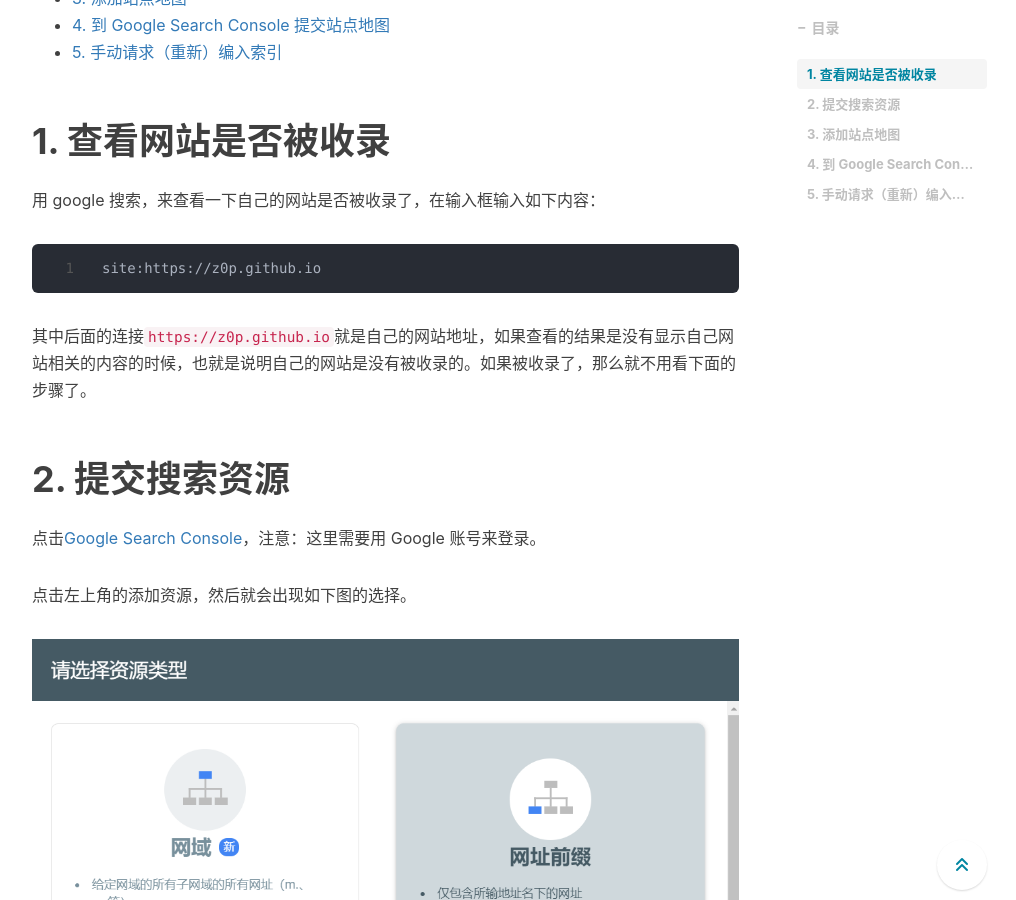
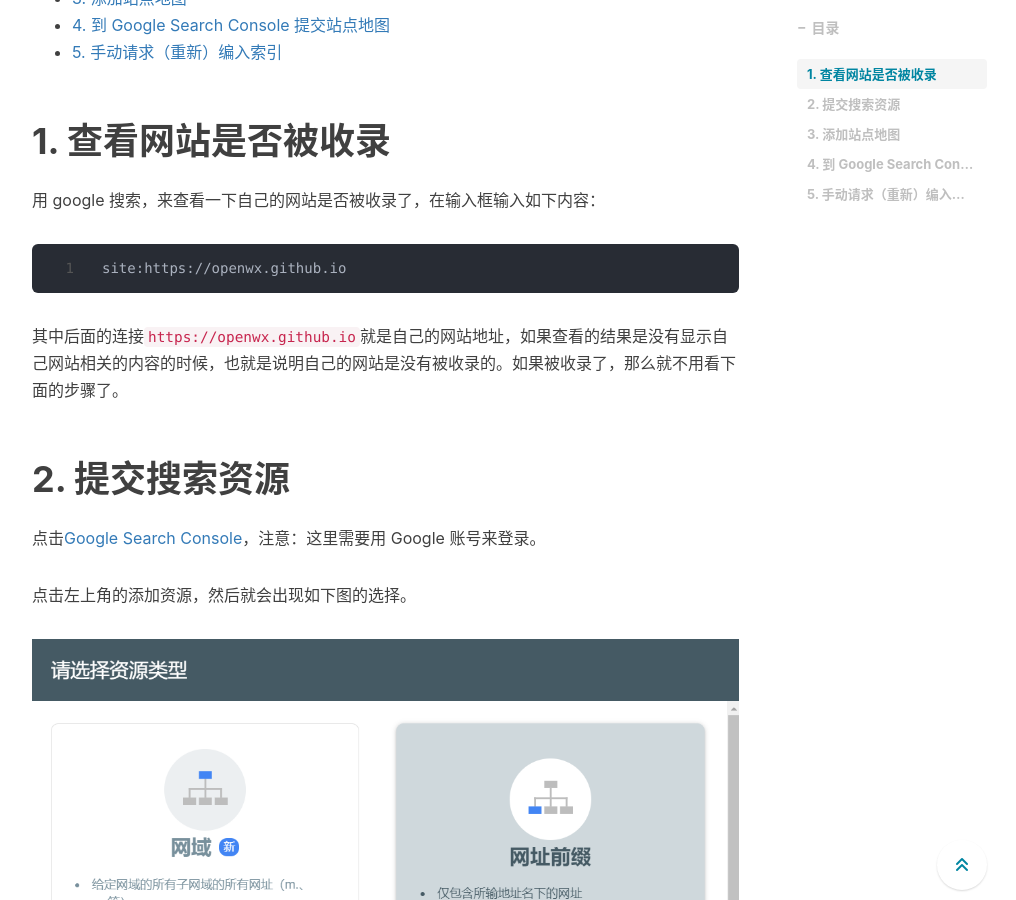
Before and after one commit to Turing-bot/Blog, a Jekyll site: the page built from _posts/2022-09-26-Jekyll-SEO.md, in a window 1280 px wide and 900 px high, scrolled down 743 px. Shown: the whole window, without its empty margins (233-1249 px from the left). Built offline with Jekyll 4.4.1, drawn with Linux system fonts in a browser that asks for light colours; nearby versions of some CDN libraries; comment, search, counter and statistics services are not loaded; some of the changed text lies outside the part shown.

Commit message:
update blog

````diff
--- a/_config.yml
+++ b/_config.yml
@@ -5,13 +5,13 @@ header-img: img/head-bg/home.jpg
 email: 6199599@gmail.com
 description: 'web apps, programming talk, and random thoughts'
 keyword: '张文庆的博客'
-url: 'https://z0p.github.io/' # your host, for absolute URL
+url: 'https://openwx.github.io/' # your host, for absolute URL
 baseurl: '' # for example, '/blog' if your blog hosted on 'host/blog'
 
 # Publish posts or collection documents with a future date.
 future: true
 
-github_username: z0p
+github_username: openwx
 telegram_username: github1s
 
 # Build settings
@@ -45,12 +45,12 @@ kramdown:
       start_line: 1
 
 # giscus settings
-giscus_username: z0p
+giscus_username: openwx
 
 # Sidebar settings
 sidebar: true # whether or not using Sidebar.
 sidebar-about-description: '有意义的活着。'
-sidebar-avatar: https://github.com/z0p.png # use absolute URL, seeing it's used in both `/` and `/about/`
+sidebar-avatar: https://github.com/openwx.png # use absolute URL, seeing it's used in both `/` and `/about/`
 
 # Featured Tags
 featured-tags: true # whether or not using Feature-Tags
--- a/_includes/footer.html
+++ b/_includes/footer.html
@@ -126,7 +126,7 @@
 
     /*
      * Doc: https://github.com/davist11/jQuery-One-Page-Nav
-     * Fork by z0p to support padding
+     * Fork by openwx to support padding
      */
     async("{{ '/js/jquery.nav.js' | prepend: site.baseurl }}", function () {
         $('.catalog-body').onePageNav({
--- a/_layouts/post.html
+++ b/_layouts/post.html
@@ -47,7 +47,7 @@ layout: default
         {% if site.giscus_username %}
         <script
           src="https://giscus.app/client.js"
-          data-repo="z0p/z0p.github.io"
+          data-repo="openwx/openwx.github.io"
           data-repo-id="R_kgDOH67Q1Q"
           data-category="Announcements"
           data-category-id="DIC_kwDOH67Q1c4CRMUL"
--- a/_posts/2022-09-26-Jekyll-SEO.md
+++ b/_posts/2022-09-26-Jekyll-SEO.md
@@ -26,10 +26,10 @@ tags:
 用 google 搜索，来查看一下自己的网站是否被收录了，在输入框输入如下内容：
 
 ```
-site:https://z0p.github.io
+site:https://openwx.github.io
 ```
 
-其中后面的连接`https://z0p.github.io`就是自己的网站地址，如果查看的结果是没有显示自己网站相关的内容的时候，也就是说明自己的网站是没有被收录的。如果被收录了，那么就不用看下面的步骤了。
+其中后面的连接`https://openwx.github.io`就是自己的网站地址，如果查看的结果是没有显示自己网站相关的内容的时候，也就是说明自己的网站是没有被收录的。如果被收录了，那么就不用看下面的步骤了。
 
 # 2. 提交搜索资源
 
@@ -73,7 +73,7 @@ site:https://z0p.github.io
 
 ![](/img/in-post/2022-09-26-Jekyll-SEO/%E6%8F%90%E4%BA%A4%E7%AB%99%E7%82%B9%E5%9C%B0%E5%9B%BE%E6%88%90%E5%8A%9F.png)
 
-但是，发现如果再次在 google 搜索框中输入`site:https//z0p.github.io`发现还是出现一样的结果，这是因为要等的 google 下一次更新索引的时候才会将你添加的内容收录进去的。
+但是，发现如果再次在 google 搜索框中输入`site:https//openwx.github.io`发现还是出现一样的结果，这是因为要等的 google 下一次更新索引的时候才会将你添加的内容收录进去的。
 
 # 5. 手动请求（重新）编入索引
 
--- a/js/blog.js
+++ b/js/blog.js
@@ -6,12 +6,12 @@
 
 /*!
 * Blog v1.6.0 (http://startbootstrap.com)
-* Copyright 2016 @z0p
+* Copyright 2016 @openwx
 * Licensed under Apache 2.0
 */
 
 // Tooltip Init
-// Unuse by z0p since V1.6: Titles now display by default so there is no need for tooltip
+// Unuse by openwx since V1.6: Titles now display by default so there is no need for tooltip
 // $(function() {
 //     $("[data-toggle='tooltip']").tooltip();
 // });
@@ -19,7 +19,7 @@
 
 // make all images responsive
 /*
- * Unuse by z0p
+ * Unuse by openwx
  * actually only Portfolio-Pages can't use it and only post-img need it.
  * so I modify the _layout/post and CSS to make post-img responsive!
  */
--- a/js/sw-registration.js
+++ b/js/sw-registration.js
@@ -1,7 +1,7 @@
 /* ===========================================================
  * sw-registration.js
  * ===========================================================
- * Copyright 2016 @z0p
+ * Copyright 2016 @openwx
  * Licensed under Apache 2.0
  * Register service worker.
  * ========================================================== */
--- a/less/blog.less
+++ b/less/blog.less
@@ -11,7 +11,7 @@
 body {
   .sans-serif;
   font-size: 16px;
-  // z0p mpdify to 16px (Mobile First), and increase to 20px while 768+ width
+  // openwx mpdify to 16px (Mobile First), and increase to 20px while 768+ width
   color: @gray-dark;
   //-webkit-user-select:text; //对于 Blog 还是先不开启这句。
   overflow-x: hidden;
@@ -124,7 +124,7 @@ hr.small {
   border-width: 4px;
   border-color: white;
 }
-// add by z0p
+// add by openwx
 pre,
 .table-responsive {
   // sometimes you should use vendor-feature.
--- a/less/highlight.less
+++ b/less/highlight.less
@@ -21,7 +21,7 @@ pre.highlight {
   background-color: #1e0010;
 }
 .language-coq .highlight .err {
-  // z0p: a temp workaround to fix for Coq math symbol
+  // openwx: a temp workaround to fix for Coq math symbol
   // @see https://github.com/rouge-ruby/rouge/issues/1312
   &:extend(.highlight .k);
   background-color: transparent;
--- a/sw.js
+++ b/sw.js
@@ -1,7 +1,7 @@
 /* ===========================================================
  * sw.js
  * ===========================================================
- * Copyright 2016 @z0p
+ * Copyright 2016 @openwx
  * Licensed under Apache 2.0
  * service worker scripting
  * ========================================================== */
@@ -27,7 +27,7 @@ const PRECACHE_LIST = [
 ]
 const HOSTNAME_WHITELIST = [
   self.location.hostname,
-  "z0p.github.io",
+  "openwx.github.io",
   "cdnjs.cloudflare.com"
 ]
 const DEPRECATED_CACHES = ['precache-v1', 'runtime', 'main-precache-v1', 'main-runtime']
````
Also changed, not shown: _posts/2022-09-09-Vue-Code-Style.md (+1 -1 lines), _posts/2022-09-22-Mathjax-v3.md (+1 -1 lines), sitemap.xml (+16 -16 lines), pwa/manifest.json.
